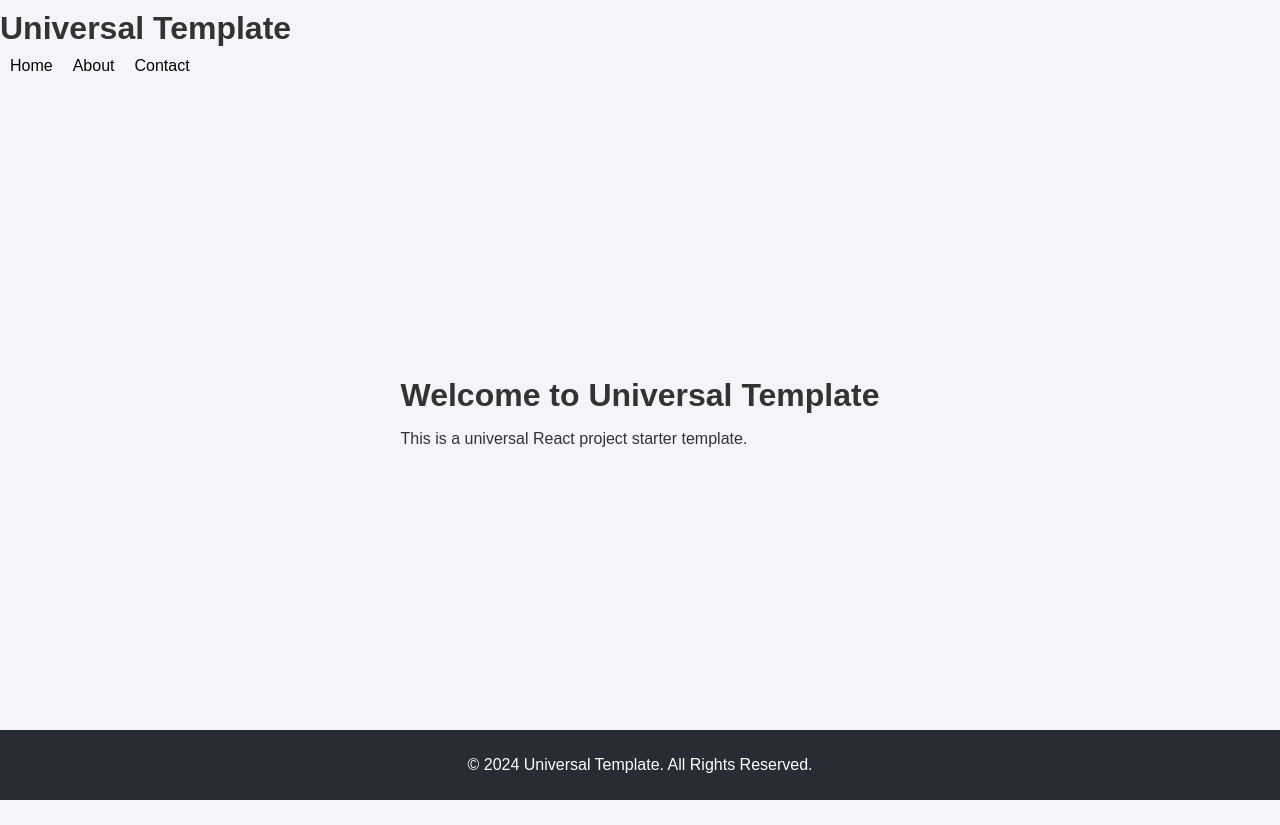
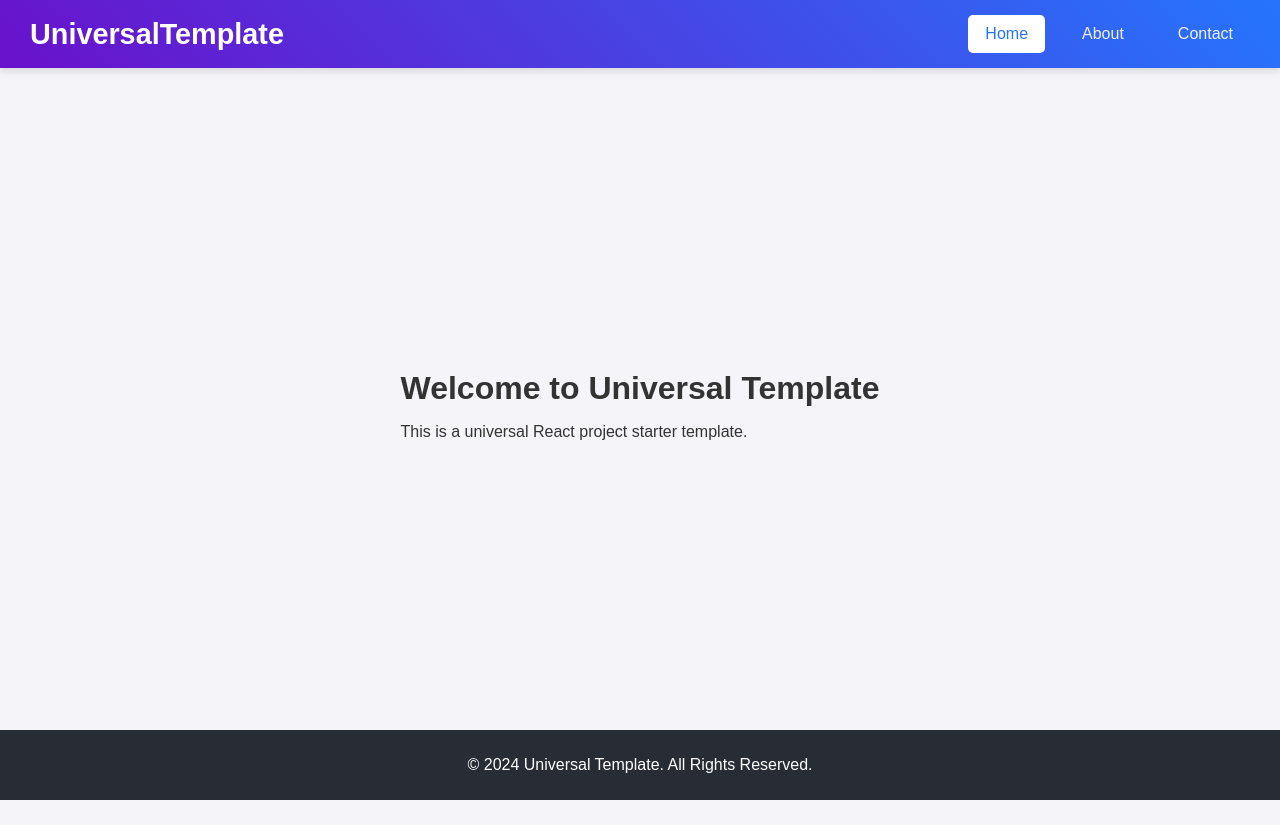
Before and after one commit to Mokkento12/Universal-Template, a React (Create React App) app: page / in a window 1280 px wide. Built offline with nearby package versions, Linux system fonts and the light colour scheme.

Commit message:
Изменил стили для Header и поменял роутер на NavLink

```diff
--- a/src/components/Header/Header.css
+++ b/src/components/Header/Header.css
@@ -2,48 +2,57 @@
   display: flex;
   justify-content: space-between;
   align-items: center;
-  padding: 10px 20px;
-  background-color: #333;
-  /* Тёмный фон */
+  padding: 15px 30px;
+  background: linear-gradient(45deg, #6a11cb, #2575fc);
+  /* Градиентный фон */
   color: white;
-  /* Белый текст */
   position: sticky;
   top: 0;
   z-index: 1000;
+  box-shadow: 0 4px 6px rgba(0, 0, 0, 0.1);
+  /* Лёгкая тень */
 }
 
 .header .logo {
-  font-size: 1.5rem;
+  font-size: 1.8rem;
   font-weight: bold;
   text-decoration: none;
-  color: white;
+  color: #ffffff;
+  transition: transform 0.3s;
+}
+
+.header .logo:hover {
+  transform: scale(1.1);
+  /* Увеличение при наведении */
 }
 
 .header nav {
   display: flex;
-  gap: 15px;
+  gap: 20px;
 }
 
 .header nav a {
   text-decoration: none;
-  color: white;
+  color: #f0f0f0;
   font-size: 1rem;
-  padding: 5px 10px;
+  padding: 8px 15px;
+  border: 2px solid transparent;
+  /* Начальное состояние */
   border-radius: 5px;
-  transition: background-color 0.3s;
+  transition: color 0.3s, background-color 0.3s, border-color 0.3s;
 }
 
 .header nav a:hover {
-  background-color: #555;
-  /* Тёмно-серый при наведении */
+  color: #ffffff;
+  background-color: rgba(255, 255, 255, 0.2);
+  /* Полупрозрачный фон */
+  border-color: #ffffff;
+  /* Рамка при наведении */
 }
 
-.nav-link {
-  color: rgb(5, 5, 5);
-  text-decoration: none;
-  margin: 0 10px;
+.header nav a.active {
+  background-color: #ffffff;
+  color: #2575fc;
+  /* Контрастный цвет */
+  border-color: #ffffff;
 }
-
-.nav-link:hover {
-  text-decoration: underline;
-}
--- a/src/components/Header/Header.js
+++ b/src/components/Header/Header.js
@@ -1,24 +1,33 @@
 import React from "react";
-import { Link } from "react-router-dom";
+import { NavLink } from "react-router-dom";
 import "./Header.css";
 
 const Header = () => {
   return (
-    <header>
-      <div className="header-container">
-        <h1 className="logo">Universal Template</h1>
-        <nav className="nav">
-          <Link to="/" className="nav-link">
-            Home
-          </Link>
-          <Link to="/about" className="nav-link">
-            About
-          </Link>
-          <Link to="/contact" className="nav-link">
-            Contact
-          </Link>
-        </nav>
-      </div>
+    <header className="header">
+      <a href="/" className="logo">
+        UniversalTemplate
+      </a>
+      <nav>
+        <NavLink
+          to="/"
+          className={({ isActive }) => (isActive ? "active" : "")}
+        >
+          Home
+        </NavLink>
+        <NavLink
+          to="/about"
+          className={({ isActive }) => (isActive ? "active" : "")}
+        >
+          About
+        </NavLink>
+        <NavLink
+          to="/contact"
+          className={({ isActive }) => (isActive ? "active" : "")}
+        >
+          Contact
+        </NavLink>
+      </nav>
     </header>
   );
 };
```
